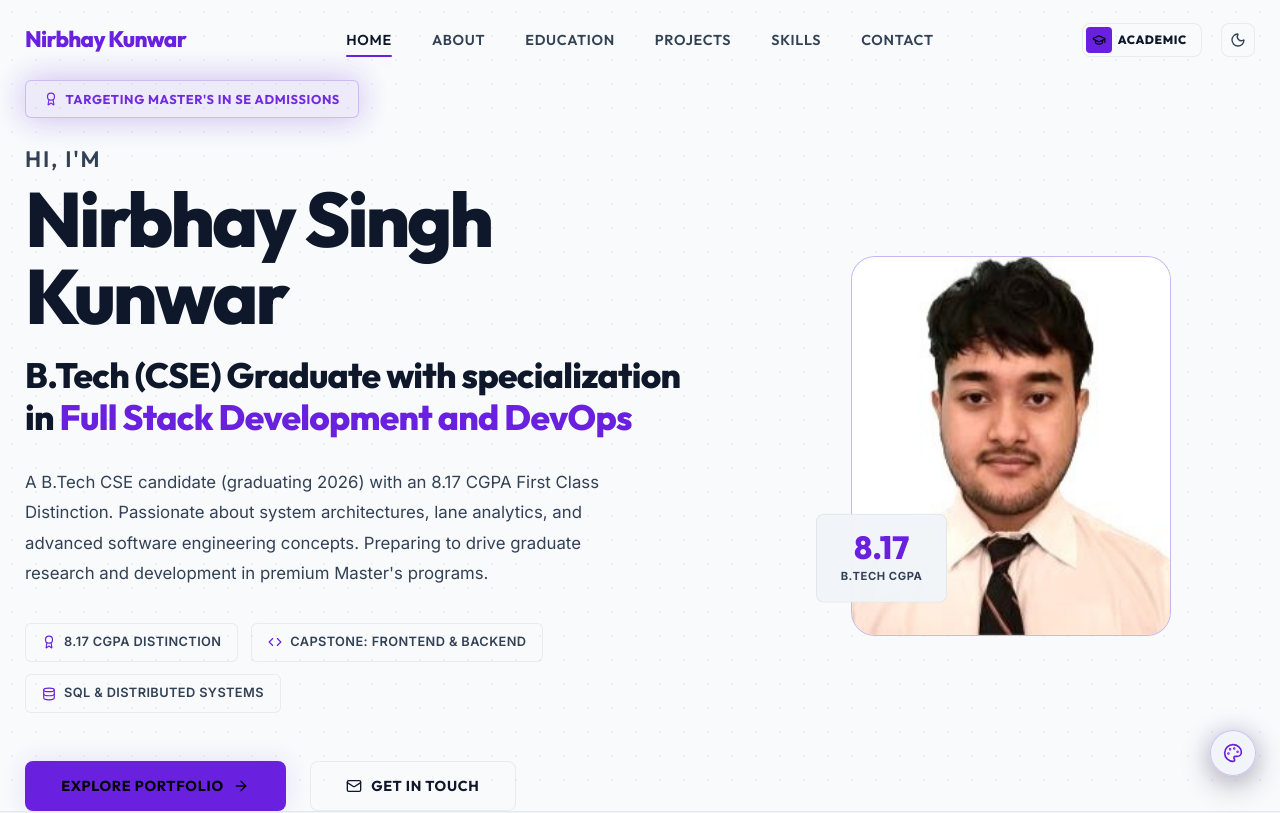
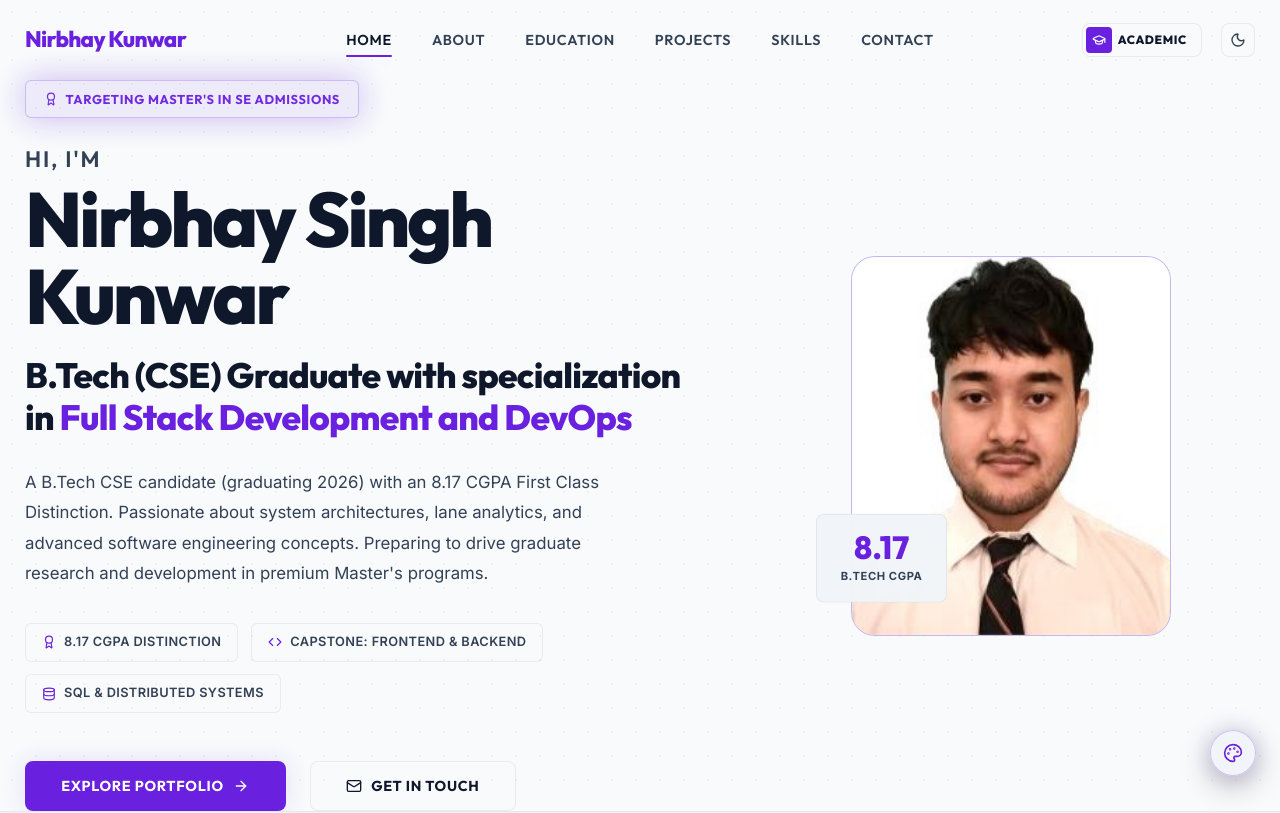
Before and after one commit to NirbhayKunwar/Portfolio, a React (Vite) app: page / in a window 1280 px wide. Shown: the top 813 px of the page. Built offline with nearby package versions, Linux system fonts and the light colour scheme.

Commit message:
style: fix primary button and toggle text contrast for light theme

```diff
--- a/src/index.css
+++ b/src/index.css
@@ -373,6 +373,15 @@ a {
 
 .theme-light .hero-name {
   color: var(--text-primary);
+}
+
+/* Ensure high contrast white text/icons on dark accent elements in Light Theme */
+.theme-light .btn-primary,
+.theme-light .theme-toggle-option.active,
+.theme-light .footer-vibe-pill:hover,
+.theme-light .vibe-slider-thumb,
+.theme-light .timeline-item:hover .timeline-icon {
+  color: #ffffff !important;
 }
 
 /* ==========================================================================
```
